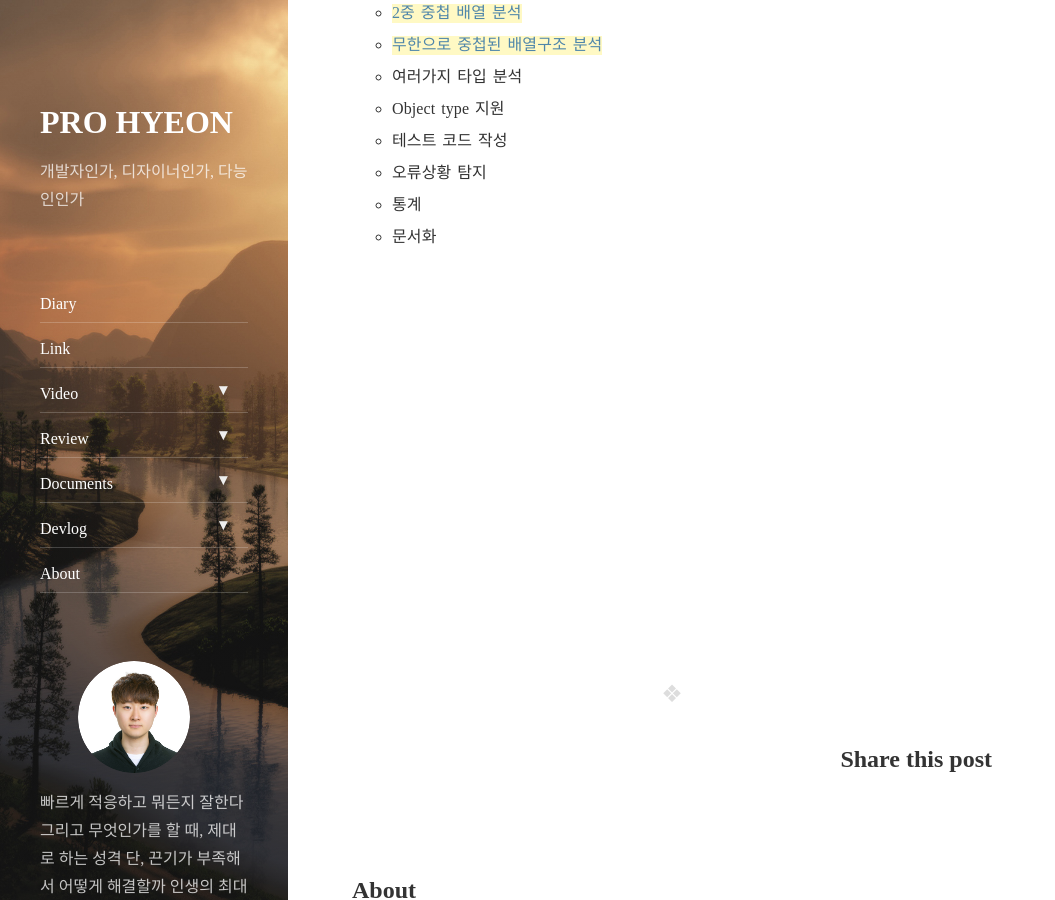
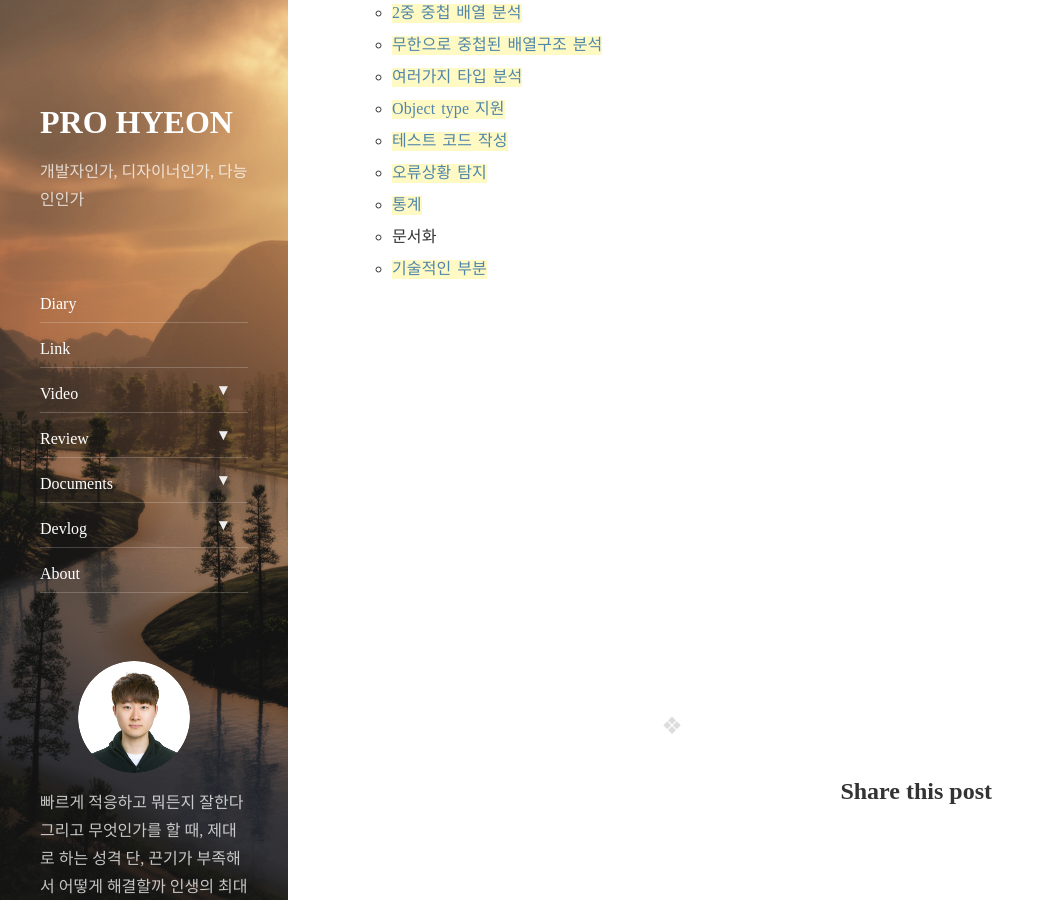
Before and after one commit to antaehyeon/antaehyeon.github.io, a Jekyll site: the page built from _posts/2018-03-06-코드스쿼드 Front-end Lv2 자료정리.md, in a window 1280 px wide and 900 px high, scrolled down 1991 px. Shown: the whole window, without its empty margins (0-1055 px from the left). Built offline with Jekyll 4.4.1, drawn with Linux system fonts in a browser that asks for light colours; nearby versions of some CDN libraries; comment, search, counter and statistics services are not loaded.

Commit message:
Docs: 코드스쿼드 Front-end Level2 과정 링크수정

```diff
--- a/_posts/2018-03-06-코드스쿼드 Front-end Lv2 자료정리.md
+++ b/_posts/2018-03-06-코드스쿼드 Front-end Lv2 자료정리.md
@@ -55,12 +55,13 @@ comments: true
 
 - ### Array Parser
 
-  - [Array 데이터 분석](https://github.com/antaehyeon/javascript-json/tree/antaehyeon#array-%EB%8D%B0%EC%9D%B4%ED%84%B0-%EB%B6%84%EC%84%9D)
-  - [2중 중첩 배열 분석](https://github.com/antaehyeon/javascript-json/tree/antaehyeon#2%EC%A4%91-%EC%A4%91%EC%B2%A9%EB%B0%B0%EC%97%B4-%EB%B6%84%EC%84%9D)
-  - [무한으로 중첩된 배열구조 분석](https://github.com/antaehyeon/javascript-json/tree/antaehyeon#%EB%AC%B4%ED%95%9C%EC%9C%BC%EB%A1%9C-%EC%A4%91%EC%B2%A9%EB%90%9C-%EB%B0%B0%EC%97%B4%EA%B5%AC%EC%A1%B0-%EB%B6%84%EC%84%9D)
-  - 여러가지 타입 분석
-  - Object type 지원
-  - 테스트 코드 작성
-  - 오류상황 탐지
-  - 통계
+  - [Array 데이터 분석](https://github.com/antaehyeon/javascript-json/blob/step9/README/step1.md)
+  - [2중 중첩 배열 분석](https://github.com/antaehyeon/javascript-json/blob/step9/README/step2.md)
+  - [무한으로 중첩된 배열구조 분석](https://github.com/antaehyeon/javascript-json/blob/step9/README/step3.md)
+  - [여러가지 타입 분석](https://github.com/antaehyeon/javascript-json/blob/step9/README/step4.md)
+  - [Object type 지원](https://github.com/antaehyeon/javascript-json/blob/step9/README/step5.md)
+  - [테스트 코드 작성](https://github.com/antaehyeon/javascript-json/blob/step9/README/step6.md)
+  - [오류상황 탐지](https://github.com/antaehyeon/javascript-json/blob/step9/README/step7.md)
+  - [통계](https://github.com/antaehyeon/javascript-json/blob/step9/README/step8.md)
   - 문서화
+  - [기술적인 부분](https://github.com/antaehyeon/javascript-json/blob/step9/README/tech.md)
```
